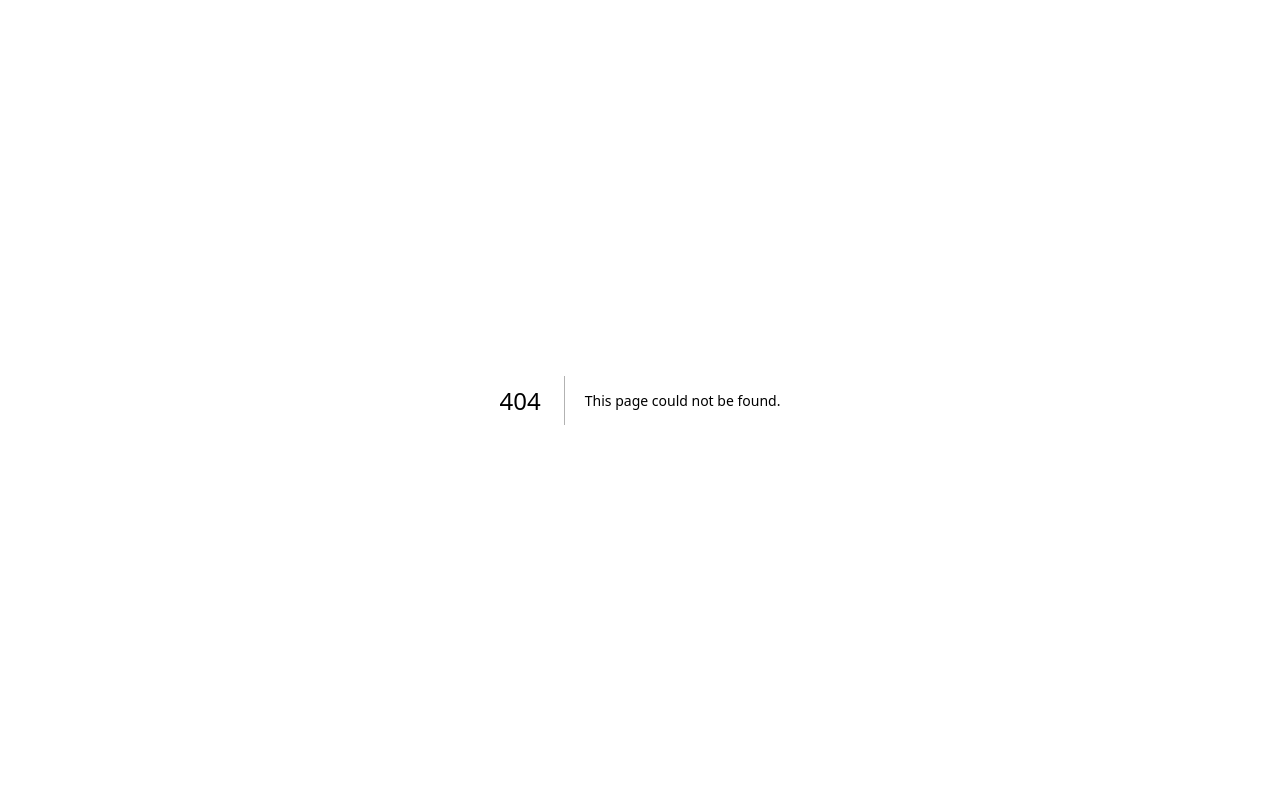
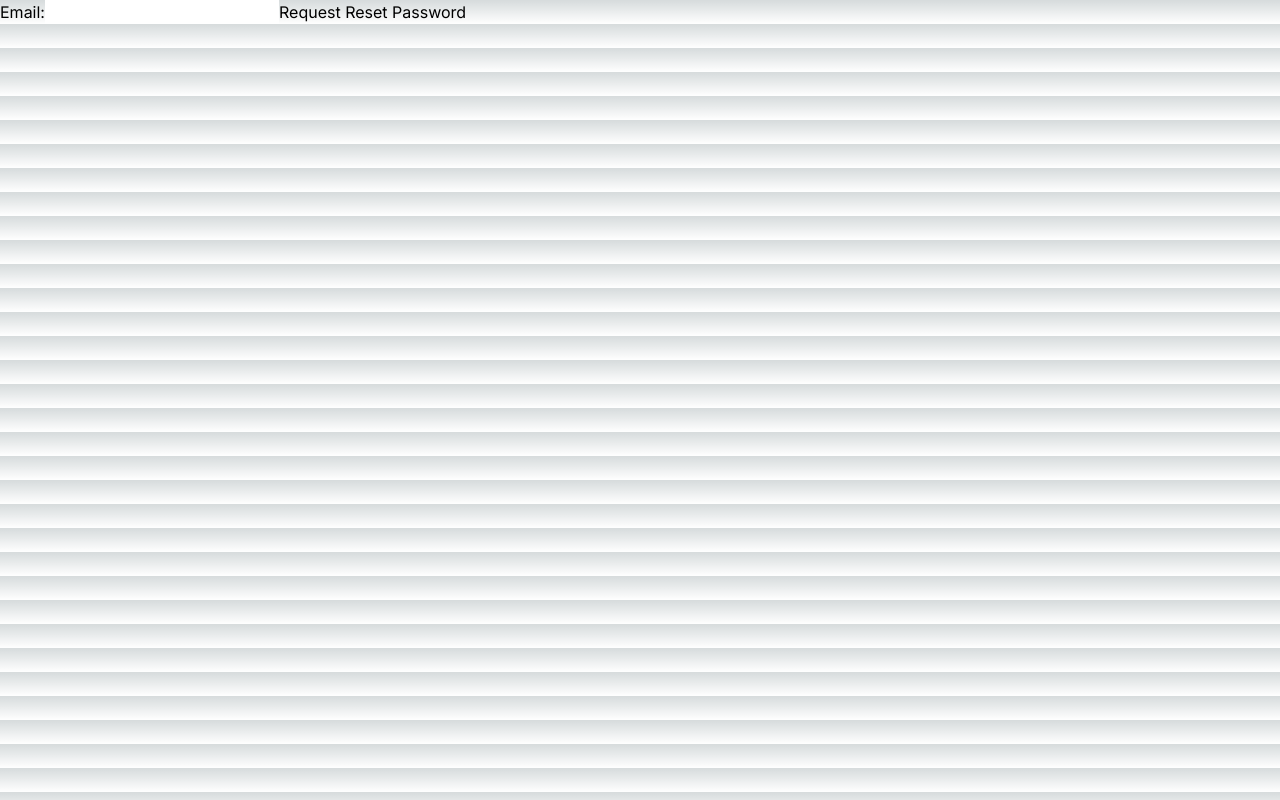
Before and after one commit to goggle555/supabase-admin-panel, a Next.js app: page /reset-password in a window 1280 px wide. Before the commit this address had no page. Built offline with nearby package versions, Linux system fonts and the light colour scheme.

Commit message:
feat: /reset-passwordページを仮実装する

```diff
--- /dev/null
+++ b/src/app/reset-password/actions.ts
@@ -0,0 +1,34 @@
+'use server'
+
+import { createClient } from '@/utils/supabase/server'
+import { redirect } from 'next/navigation'
+
+export async function requestResetPassword(formData: FormData) {
+  const supabase = createClient()
+
+  const email = formData.get('email') as string
+
+  const { error } = await supabase.auth.resetPasswordForEmail(email, {
+    redirectTo: `${location.origin}/api/auth/callback?next=${location.origin}/reset-password`,
+  })
+
+  if (error) {
+    throw error
+  }
+}
+
+export async function resetUserPassword(formData: FormData) {
+  const supabase = createClient()
+
+  const password = formData.get('password') as string
+
+  const { error } = await supabase.auth.updateUser({ password })
+
+  if (error) {
+    throw error
+  }
+
+  await supabase.auth.signOut()
+
+  redirect('/sign-in')
+}
--- /dev/null
+++ b/src/app/reset-password/page.tsx
@@ -0,0 +1,39 @@
+import { resetUserPassword, requestResetPassword } from './actions'
+
+export default function ResetPasswordPage({
+  searchParams: { url, code },
+}: {
+  searchParams: { url: string; code: string }
+}) {
+  if (url && !code) {
+    return (
+      <div>
+        <a href={url}>パスワードをリセットする</a>
+      </div>
+    )
+  }
+
+  if (code && !url) {
+    return (
+      <div>
+        <form>
+          <label htmlFor='email'>Email:</label>
+          <input id='email' name='email' type='email' required />
+          <button formAction={resetUserPassword}>Reset My Password</button>
+        </form>
+      </div>
+    )
+  }
+
+  return (
+    <div>
+      <form>
+        <label htmlFor='email'>Email:</label>
+        <input id='email' name='email' type='email' required />
+        <button formAction={requestResetPassword}>
+          Request Reset Password
+        </button>
+      </form>
+    </div>
+  )
+}
```
